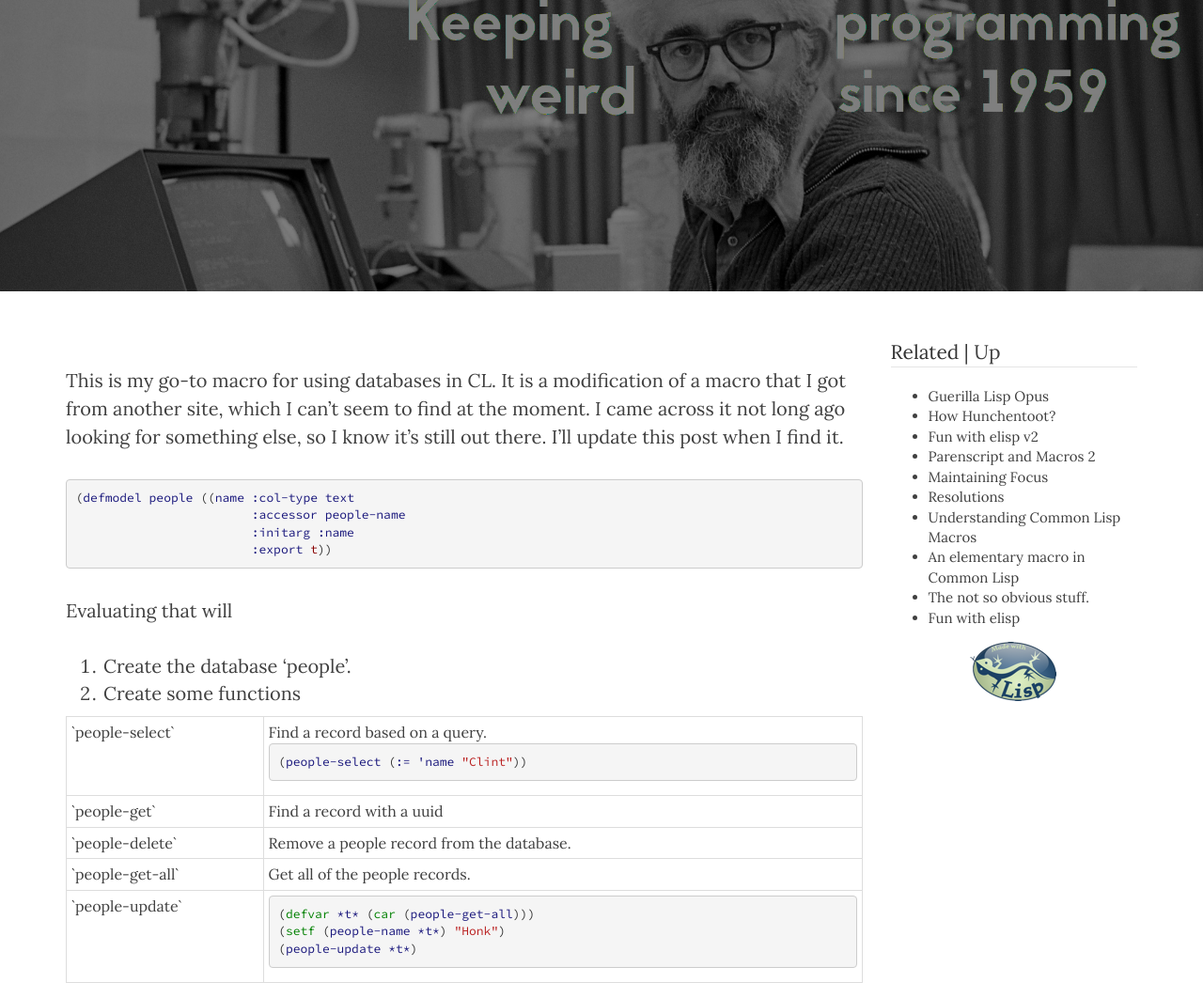
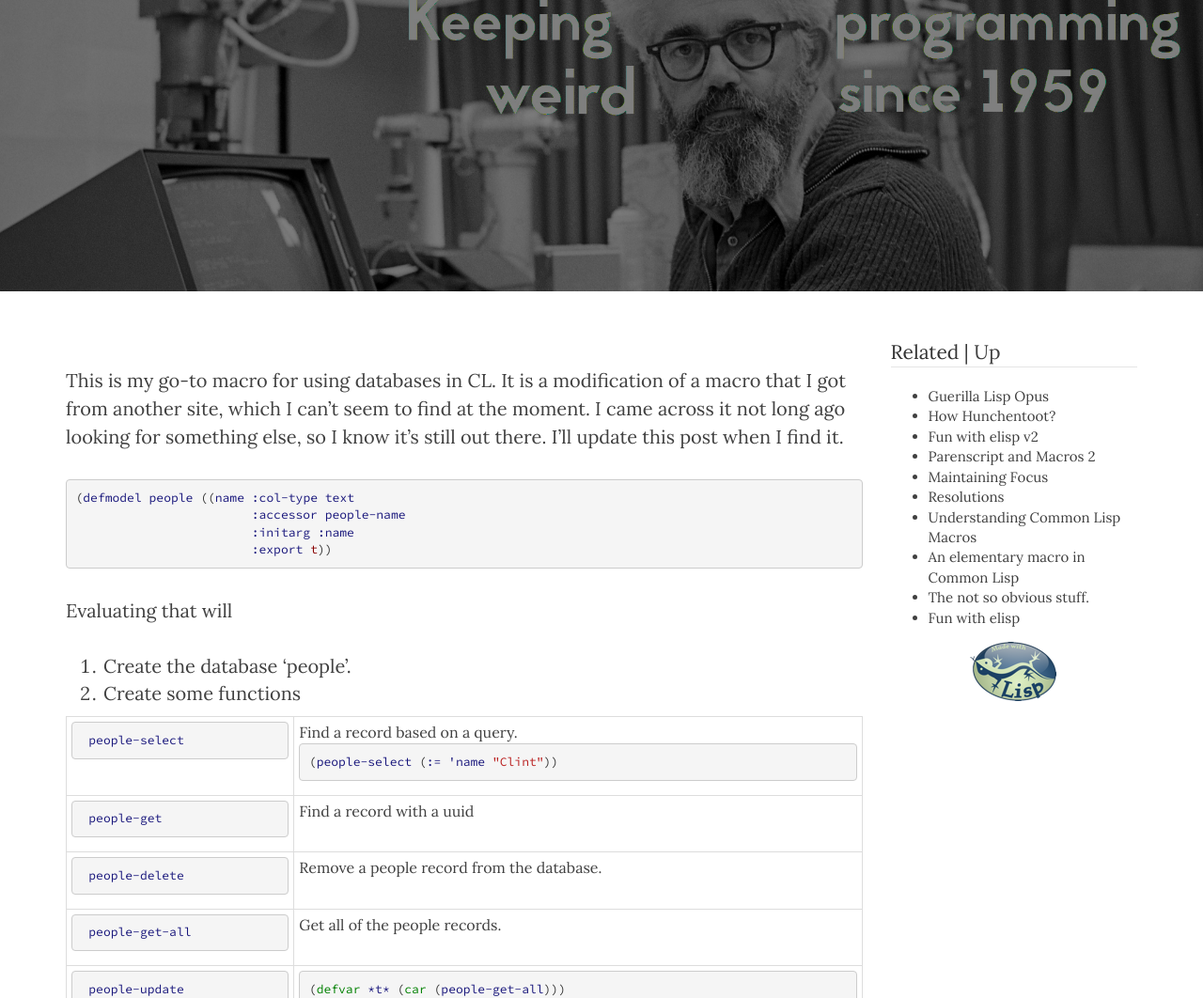
Before and after one commit to cmoore/cmoore.github.com, a Jekyll site: the page built from _posts/2015-9-2-the-model-macro.markdown, in a window 1280 px wide, cut to the strip 0-1062 px from the top of the page. Shown: the whole strip at 94% size. Built offline with Jekyll 4.4.1, drawn with Linux system fonts in a browser that asks for light colours; some web fonts are replaced; Markdown is read by kramdown in place of the engine named in the settings; comment, search, counter and statistics services are not loaded; some of the changed lines change nothing that is shown.

Commit message:
Ok, it's a little better now.

```diff
--- a/_posts/2015-9-2-the-model-macro.markdown
+++ b/_posts/2015-9-2-the-model-macro.markdown
@@ -20,14 +20,14 @@ Evaluating that will
 1. Create the database 'people'.
 2. Create some functions
 <table class="table table-bordered table-hover table-condensed">
-<tr><td> `people-select` </td><td>Find a record based on a query.
+<tr><td>{% highlight common-lisp %} people-select {% endhighlight %} </td><td>Find a record based on a query.
 {% highlight common-lisp %}
 (people-select (:= 'name "Clint"))
 {% endhighlight %}</td></tr>
-<tr><td> `people-get` </td><td>Find a record with a uuid</td></tr>
-<tr><td> `people-delete`</td><td>Remove a people record from the database.</td></tr>
-<tr><td> `people-get-all` </td><td>Get all of the people records.</td></tr>
-<tr><td> `people-update` </td><td>
+<tr><td>{% highlight common-lisp %} people-get {% endhighlight %} </td><td>Find a record with a uuid</td></tr>
+<tr><td>{% highlight common-lisp %} people-delete {% endhighlight %} </td><td>Remove a people record from the database.</td></tr>
+<tr><td>{% highlight common-lisp %} people-get-all {% endhighlight %} </td><td>Get all of the people records.</td></tr>
+<tr><td>{% highlight common-lisp %} people-update {% endhighlight %} </td><td>
 {% highlight common-lisp %}
 (defvar *t* (car (people-get-all)))
 (setf (people-name *t*) "Honk")
```
